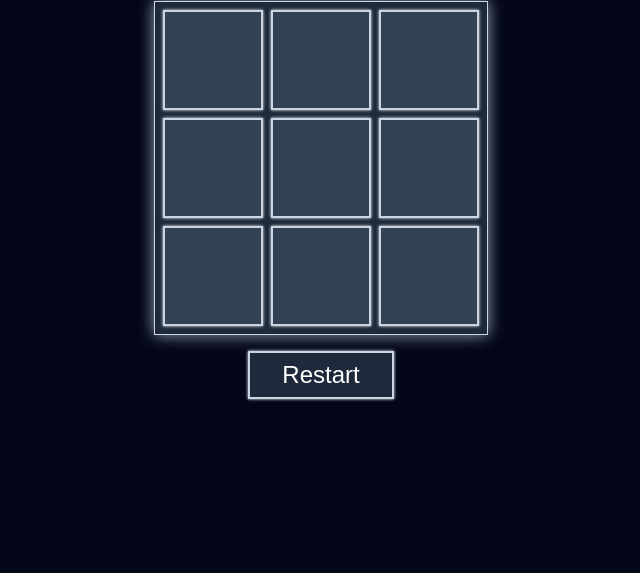
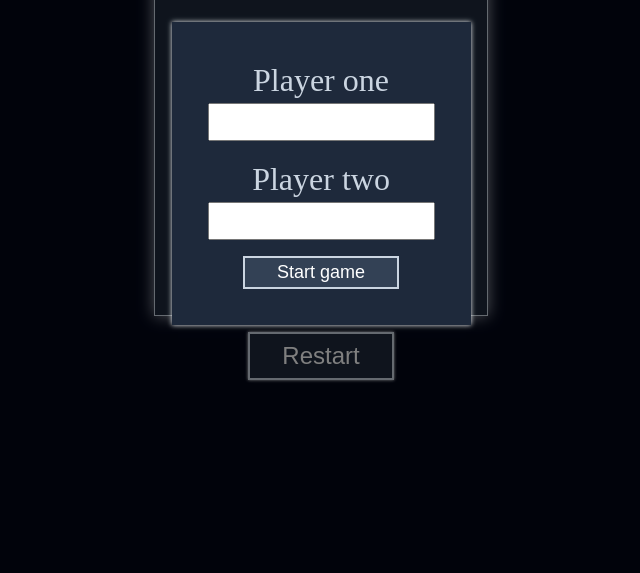
Before and after one commit to Osama3511/tic-tac-toe, a plain HTML site: page index.html in a window 1280 px wide. Shown: the part 227-800 px from the top of the page, without its empty margins (319-959 px from the left). Drawn offline with Linux system fonts and the light colour scheme.

Commit message:
its working!!!!!!!!

```diff
--- a/index.html
+++ b/index.html
@@ -8,8 +8,23 @@
     <script src="myscript.js" defer></script>
 </head>
 <body>
-    <h1 class="player-turn">hello</h1>
+    <h1 class="player-turn"></h1>
     <div class="board"></div>
     <button class="restart">Restart</button>
+    <div class="overlay">
+        <form action="#">
+            <div class="form-row">
+                <label for="player-one">Player one</label>
+                <input type="text" id="player-one" name="player-one">
+            </div>
+            <div class="form-row">
+                <label for="player-two">Player two</label>
+                <input type="text" id="player-two" name="player-two">
+            </div>
+            <div class="form-row">
+                <button class="start-game">Start game</button>
+            </div>
+        </form>
+    </div>
 </body>
 </html>
--- a/myscript.js
+++ b/myscript.js
@@ -66,8 +66,8 @@ function GameControler () {
 
     let numberOfRounds = 0;
 
-    const player1 = new Player("dodo", "X");
-    const player2 = new Player("dada", "O");
+    const player1 = new Player(document.querySelector("#player-one").value, "X");
+    const player2 = new Player(document.querySelector("#player-two").value, "O");
 
     let activePlayer = player1;
 
@@ -120,9 +120,9 @@ function GameControler () {
                 gameEnded = true;
                 return "it's a tie";
             }
-            const turn = `${activePlayer.name}'s turn`;
 
             switchPlayer();
+            const turn = `${activePlayer.name}'s turn`;
 
             return turn;
         }
@@ -193,4 +193,16 @@ function ScreenController() {
     updateScreen();
 
 }
-ScreenController();
+
+
+function startGame() {
+    const form = document.querySelector("form");
+    const overlay = document.querySelector(".overlay");
+    overlay.style.display = "none";
+    form.style.display = "none";
+    ScreenController();
+}
+
+const startGameBtn = document.querySelector(".start-game");
+
+startGameBtn.addEventListener("click", startGame);
--- a/styles.css
+++ b/styles.css
@@ -45,3 +45,51 @@ body {
     box-shadow: 0px 0px 3px #f1f5f9;
     color: #ffffff;
 }
+
+form {
+    background-color: #1e293b;
+    display: flex;
+    flex-direction: column;
+    padding: 32px;
+    gap: 8px;
+    box-shadow: 0px 0px 5px #f1f5f9
+}
+
+.form-row {
+    display: flex;
+    flex-direction: column;
+    padding: 4px;
+    justify-content: center;
+    align-items: center;
+}
+
+.form-row input {
+    padding: 8px;
+    font-size: 16px;
+}
+
+.form-row label {
+    font-size: 32px;
+    padding: 4px;
+}
+
+.form-row button {
+    padding: 4px 32px;
+    font-size: 18px;
+    background-color: #334155;
+    border: 2px solid #cbd5e1;
+    color: #ffffff;
+}
+
+.overlay {
+    position: fixed;
+    left: 0;
+    top: 0;
+    background-color: rgba(0, 0, 0, 0.5);
+    width: 100%;
+    height: 100%;
+    z-index: 5;
+    display: flex;
+    justify-content: center;
+    align-items: center;
+}
```
Also changed, not shown: 1 other file.
